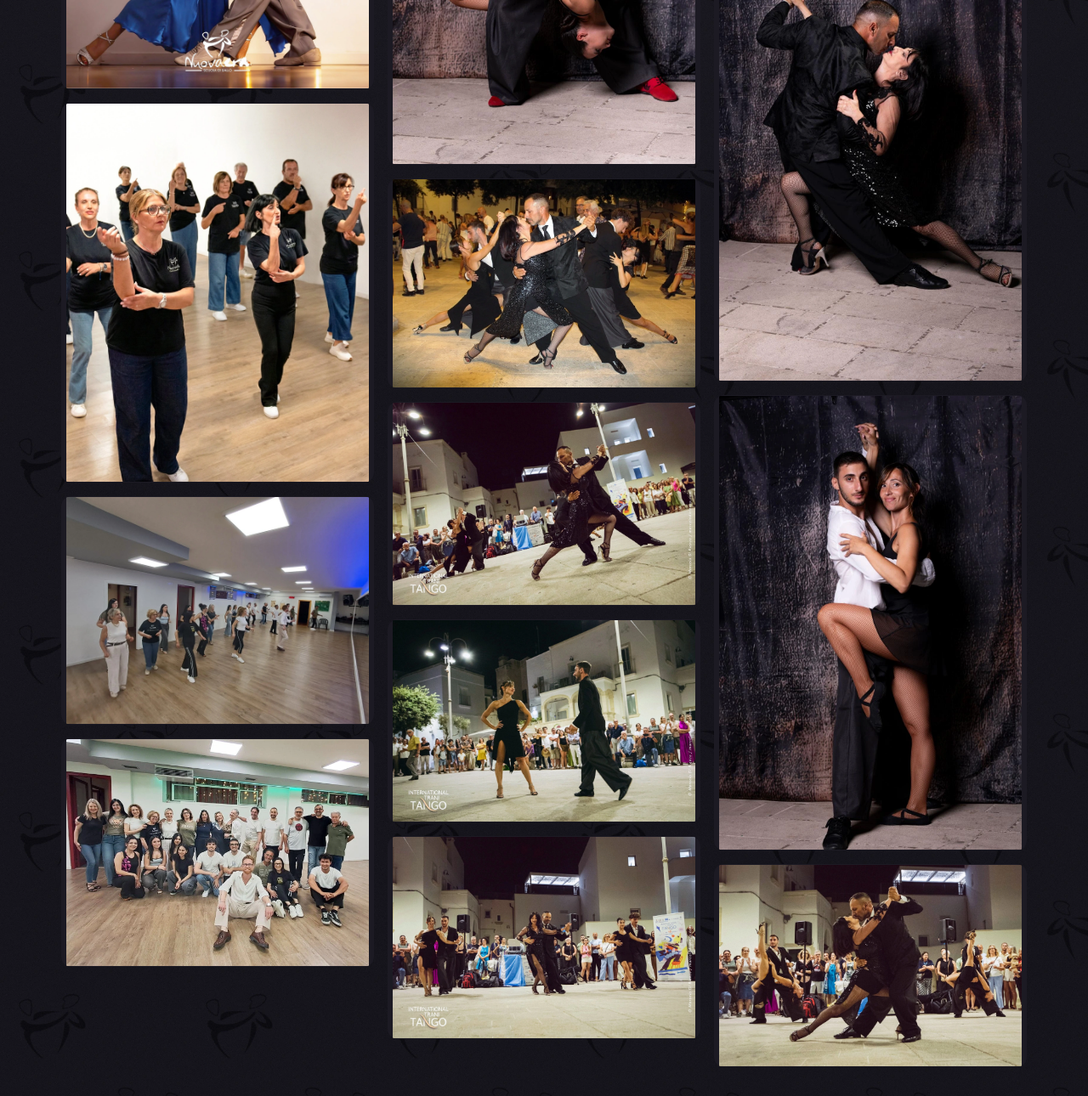
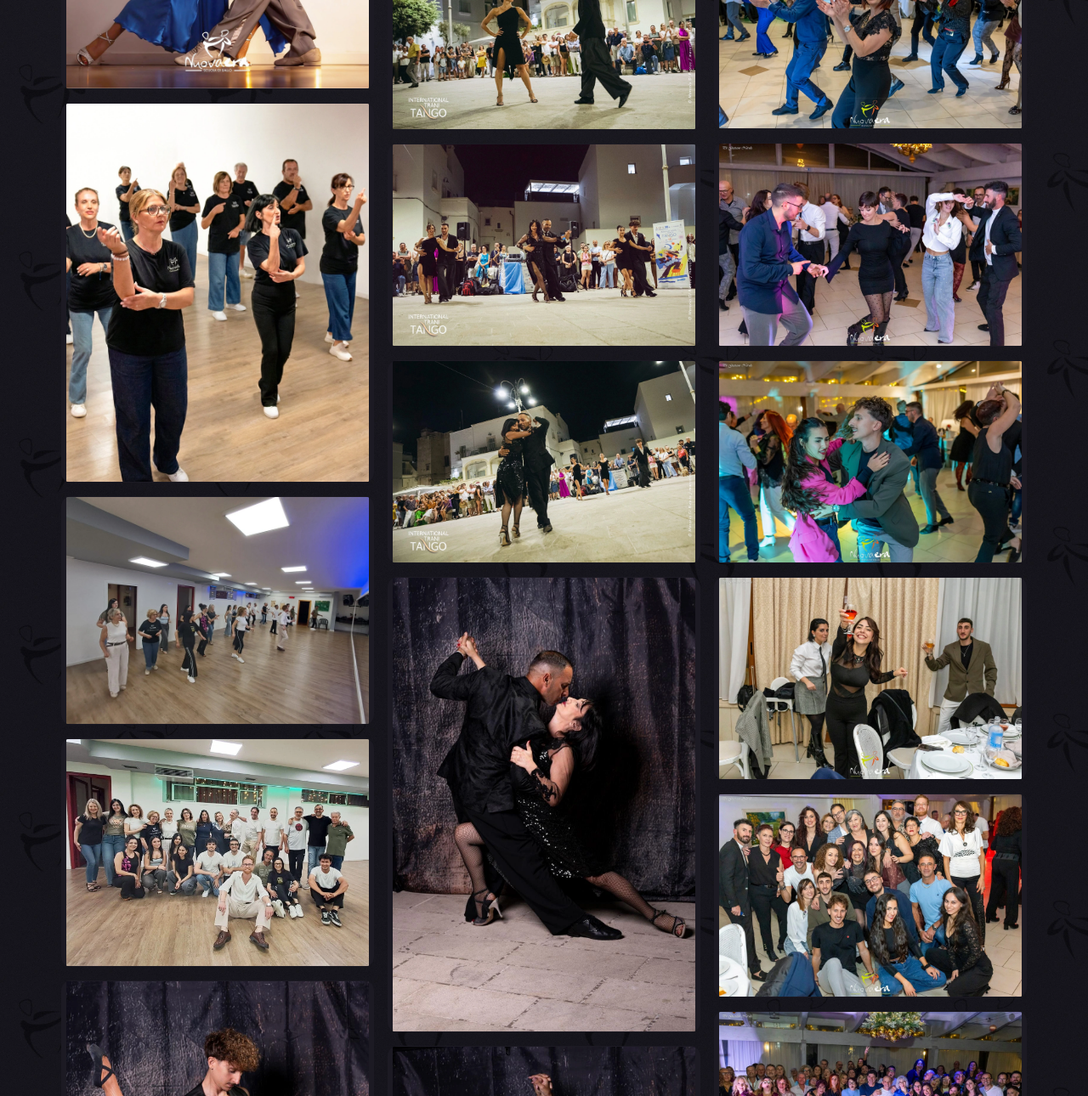
Before and after one commit to SDBNuovaEra/website, a plain HTML site: page index.html in a window 1280 px wide. Shown: the part 5564-6854 px from the top of the page at 85% size. Drawn offline with nearby package versions, Linux system fonts and the light colour scheme; animation ran at ten frames a second.

Commit message:
Galleria: aggiunte 8 foto della serata (da 13 a 21)
Nuovi scatti dalla cartella sorgente: ballo in sala, foto di gruppo e momenti
conviviali della festa della scuola.

- Convertite in WebP qualita' 92, method 6, lato lungo max 2000px,
  con orientamento EXIF rispettato.
- Logo in filigrana e credito del fotografo lasciati intatti.
- Testi alternativi descrittivi per accessibilita' e SEO.
- Verificato: 21 foto, lightbox coerente (16/21) e tutti i file serviti
  correttamente.

Co-Authored-By: Claude Opus 5 <noreply@anthropic.com>

```diff
--- a/index.html
+++ b/index.html
@@ -371,6 +371,14 @@
       <button class="gal-item reveal" data-full="assets/img/gal-11.webp"><img src="assets/img/gal-11.webp" alt="Coppia di tango in posa su fondo scuro" loading="lazy"></button>
       <button class="gal-item reveal" data-full="assets/img/gal-12.webp"><img src="assets/img/gal-12.webp" alt="Coppia di ballerini in posa durante uno shooting" loading="lazy"></button>
       <button class="gal-item reveal" data-full="assets/img/gal-13.webp"><img src="assets/img/gal-13.webp" alt="Coppia di tango in una figura durante l'esibizione" loading="lazy"></button>
+      <button class="gal-item reveal" data-full="assets/img/gal-14.webp"><img src="assets/img/gal-14.webp" alt="Coppie che ballano in sala durante una serata della scuola" loading="lazy"></button>
+      <button class="gal-item reveal" data-full="assets/img/gal-15.webp"><img src="assets/img/gal-15.webp" alt="Allievi in pista durante una festa della Nuova Era" loading="lazy"></button>
+      <button class="gal-item reveal" data-full="assets/img/gal-16.webp"><img src="assets/img/gal-16.webp" alt="Coppia che balla tra le luci colorate della serata" loading="lazy"></button>
+      <button class="gal-item reveal" data-full="assets/img/gal-17.webp"><img src="assets/img/gal-17.webp" alt="Brindisi e momento conviviale durante la festa" loading="lazy"></button>
+      <button class="gal-item reveal" data-full="assets/img/gal-18.webp"><img src="assets/img/gal-18.webp" alt="Foto di gruppo degli allievi della scuola" loading="lazy"></button>
+      <button class="gal-item reveal" data-full="assets/img/gal-19.webp"><img src="assets/img/gal-19.webp" alt="La grande famiglia della Nuova Era riunita in sala" loading="lazy"></button>
+      <button class="gal-item reveal" data-full="assets/img/gal-20.webp"><img src="assets/img/gal-20.webp" alt="Coppie sulla pista da ballo durante la serata" loading="lazy"></button>
+      <button class="gal-item reveal" data-full="assets/img/gal-21.webp"><img src="assets/img/gal-21.webp" alt="Momento di festa tra gli allievi della scuola" loading="lazy"></button>
     </div>
 
     <div class="ig-follow reveal">
```
Also changed, not shown: assets/img/gal-14.webp (added), assets/img/gal-15.webp (added), assets/img/gal-16.webp (added), assets/img/gal-17.webp (added), assets/img/gal-18.webp (added), assets/img/gal-19.webp (added), assets/img/gal-20.webp (added), assets/img/gal-21.webp (added).
